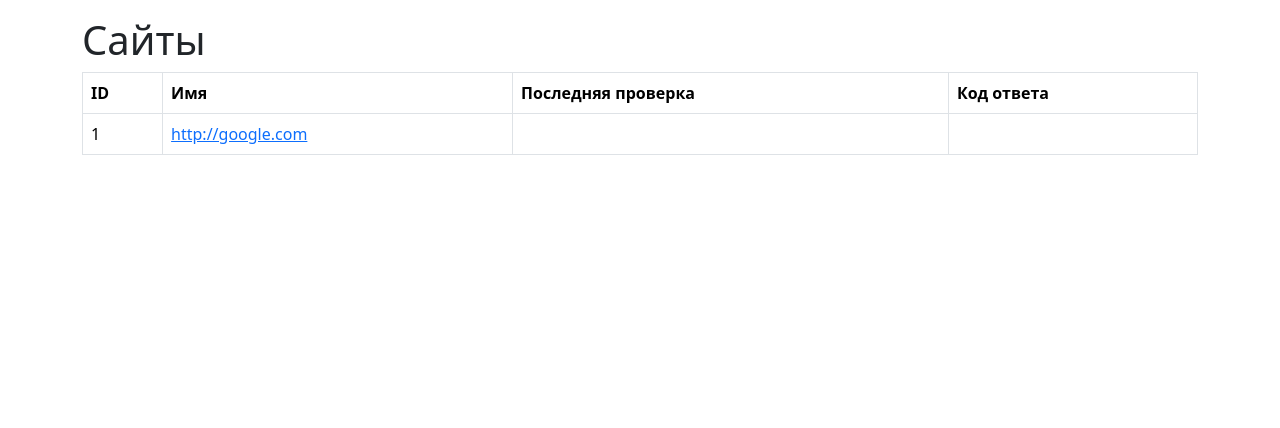
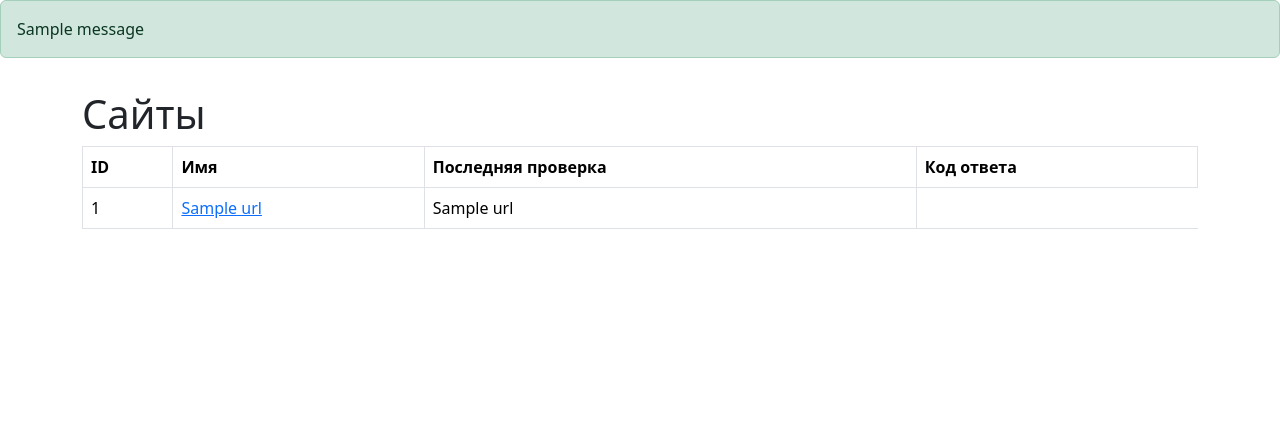
Before and after one commit to Sgaliley/python-project-83, a Flask app: template page_analyzer/templates/urls/list.html in a window 1280 px wide. Shown: the part 56-484 px from the top of the page. Run offline with Flask 3, Linux system fonts and the light colour scheme; the template is opened without the code that fills it: most values are stand-ins (such as "Sample title", 1, 10 or a date in 2020); one stand-in notice (Sample message) is shown; some libraries are stand-ins or nearby versions.

Commit message:
number 3 finish

```diff
--- a/page_analyzer/app.py
+++ b/page_analyzer/app.py
@@ -1,12 +1,16 @@
-from flask import Flask, render_template
+from flask import Flask, render_template, request, redirect, url_for, flash
 from dotenv import load_dotenv
 import os
+import psycopg2
+from urllib.parse import urlparse
+import validators
+from datetime import datetime
 
 load_dotenv()
-
 app = Flask(__name__)
 app.config['SECRET_KEY'] = os.getenv('SECRET_KEY')
-
+DATABASE_URL = os.getenv('DATABASE_URL')
+conn = psycopg2.connect(DATABASE_URL)
 
 @app.route('/index')
 @app.route('/')
@@ -14,9 +18,60 @@ def index():
     return render_template('index.html')
 
 
-@app.route('/urls', methods=["POST", "GET"])
+@app.route('/urls', methods=["POST"])
+def add_url():
+    url = request.form['url'].strip().lower()
+
+    # Валидация URL
+    if not validators.url(url):
+        flash('Некорректный URL', 'danger')
+        return redirect(url_for('index'))
+
+    parsed_url = urlparse(url)
+    normalized_url = f"{parsed_url.scheme}://{parsed_url.netloc}"
+
+    try:
+        with conn.cursor() as cur:
+            cur.execute('INSERT INTO urls (name) VALUES (%s) ON CONFLICT (name) DO NOTHING RETURNING id', (normalized_url,))
+            result = cur.fetchone()
+
+            if result is not None:
+                flash('Страница успешно добавлена', 'success')
+                url_id = result[0]
+            else:
+                flash('Страница уже существует', 'info')
+                cur.execute('SELECT id FROM urls WHERE name = %s', (normalized_url,))
+                url_id = cur.fetchone()[0]
+
+            conn.commit()
+
+            return redirect(url_for('show_url', id=url_id))
+
+    except Exception as e:
+        flash(f'Error: {str(e)}', 'danger')
+        return redirect(url_for('index'))
+
+
+@app.route('/urls')
 def urls():
-    return render_template('urls/list.html')
+    with conn.cursor() as cur:
+        cur.execute('SELECT id, name, created_at::date FROM urls ORDER BY id DESC')
+        urls = cur.fetchall()
+
+    return render_template('urls/list.html', urls=urls)
+
+
+@app.route('/urls/<int:id>')
+def show_url(id):
+    with conn.cursor() as cur:
+        cur.execute('SELECT id, name, created_at::date FROM urls WHERE id = %s', (id,))
+        url = cur.fetchone()
+
+    if not url:
+        flash('URL not found.', 'danger')
+        return redirect(url_for('urls'))
+
+    return render_template('urls/detail.html', url=url)
 
 
 @app.errorhandler(404)
--- a/page_analyzer/templates/base.html
+++ b/page_analyzer/templates/base.html
@@ -9,10 +9,12 @@
     </head>
     <body class="min-vh-100 d-flex flex-column">
         <header class="flex-shrink-0">
-          {% include 'includes/nav.html' %}
+            {% include 'includes/nav.html' %}
         </header>
-        {% block content %}{% endblock %}
+            {% include 'includes/flash.html' %}
 
+            {% block content %}{% endblock %}
+            {% include 'includes/footer.html' %}
+    <script src="https://cdn.jsdelivr.net/npm/bootstrap@5.3.3/dist/js/bootstrap.bundle.min.js" integrity="sha384-YvpcrYf0tY3lHB60NNkmXc5s9fDVZLESaAA55NDzOxhy9GkcIdslK1eN7N6jIeHz" crossorigin="anonymous"></script>
     </body>
-    {% include 'includes/footer.html' %}
 </html>
--- /dev/null
+++ b/page_analyzer/templates/includes/flash.html
@@ -0,0 +1,9 @@
+{% with messages = get_flashed_messages(with_categories=true) %}
+    {% if messages %}
+        {% for category, message in messages %}
+            <div class="alert alert-{{ category }}" role="alert">
+                    {{ message }}
+            </div>
+        {% endfor %}
+    {% endif %}
+{% endwith %}
--- a/page_analyzer/templates/urls/list.html
+++ b/page_analyzer/templates/urls/list.html
@@ -18,23 +18,14 @@
   </tr>
   </thead>
   <tbody>
-
-      <tr>
-        <td>1</td>
-        <td>
-          <a href="/urls/1">
-            http://google.com
-          </a>
-        </td>
-
-        <td></td>
-
-
-        <td></td>
-
-      </tr>
-
-  </tbody>
+    {% for url in urls %}
+    <tr>
+        <td>{{ url[0] }}</td>
+        <td><a href="{{ url_for('show_url', id=url[0]) }}">{{ url[1] }}</a></td>
+        <td>{{ url[2] }}</td>
+    </tr>
+    {% endfor %}
+</tbody>
 </table>
 </div>
 
--- a/pyproject.toml
+++ b/pyproject.toml
@@ -1,7 +1,7 @@
 [tool.poetry]
 name = "hexlet-code"
 version = "0.1.0"
-description = "Анализатор стран"
+description = "Анализатор страниц"
 authors = ["Сергей Миргалеев <saurit.galiley@yandex.ru>"]
 readme = "README.md"
 repository = "https://github.com/Sgaliley/python-project-83/"
@@ -19,6 +19,8 @@ flask = "^3.0.3"
 gunicorn = "^22.0.0"
 python-dotenv = "^1.0.1"
 flake8 = "^7.1.1"
+psycopg2-binary = "^2.9.9"
+validators = "^0.33.0"
 
 
 [build-system]
```
Also changed, not shown: database.sql (+7 -0 lines), page_analyzer/templates/index.html (+0 -54 lines), page_analyzer/templates/urls/detail.html (+4 -4 lines), .github/workflows/ci.yml, 3 other files.
